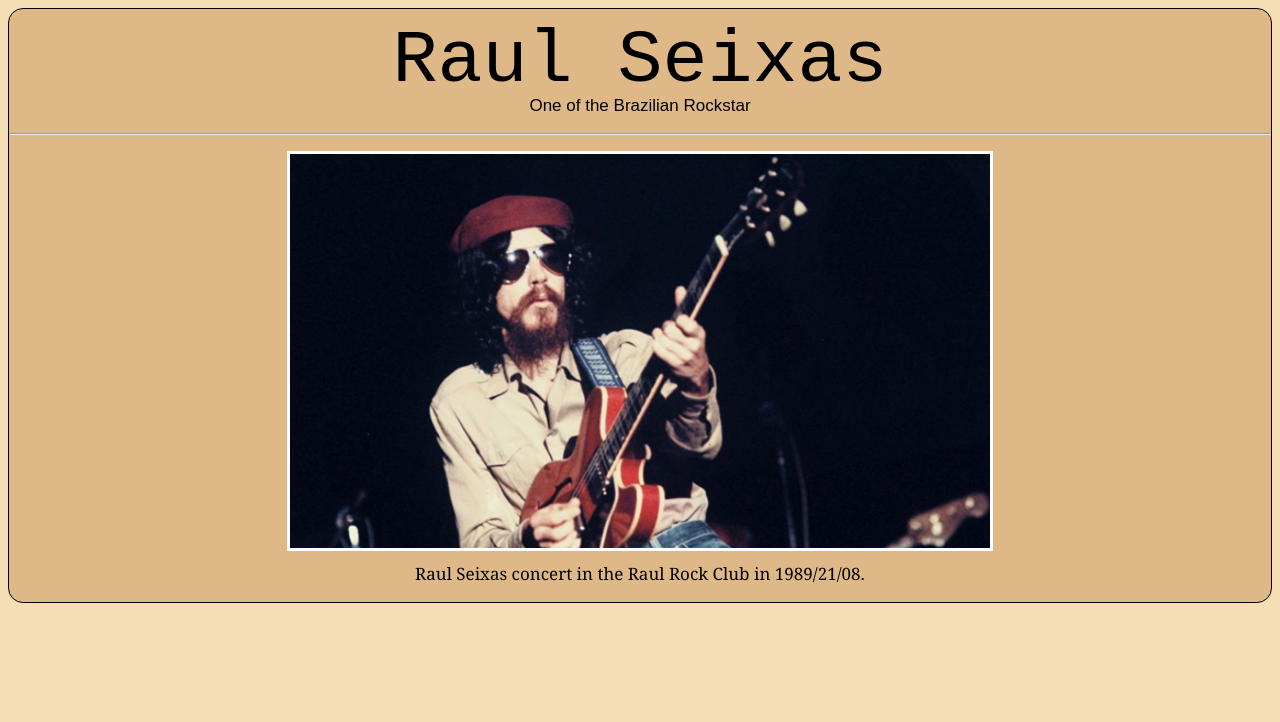
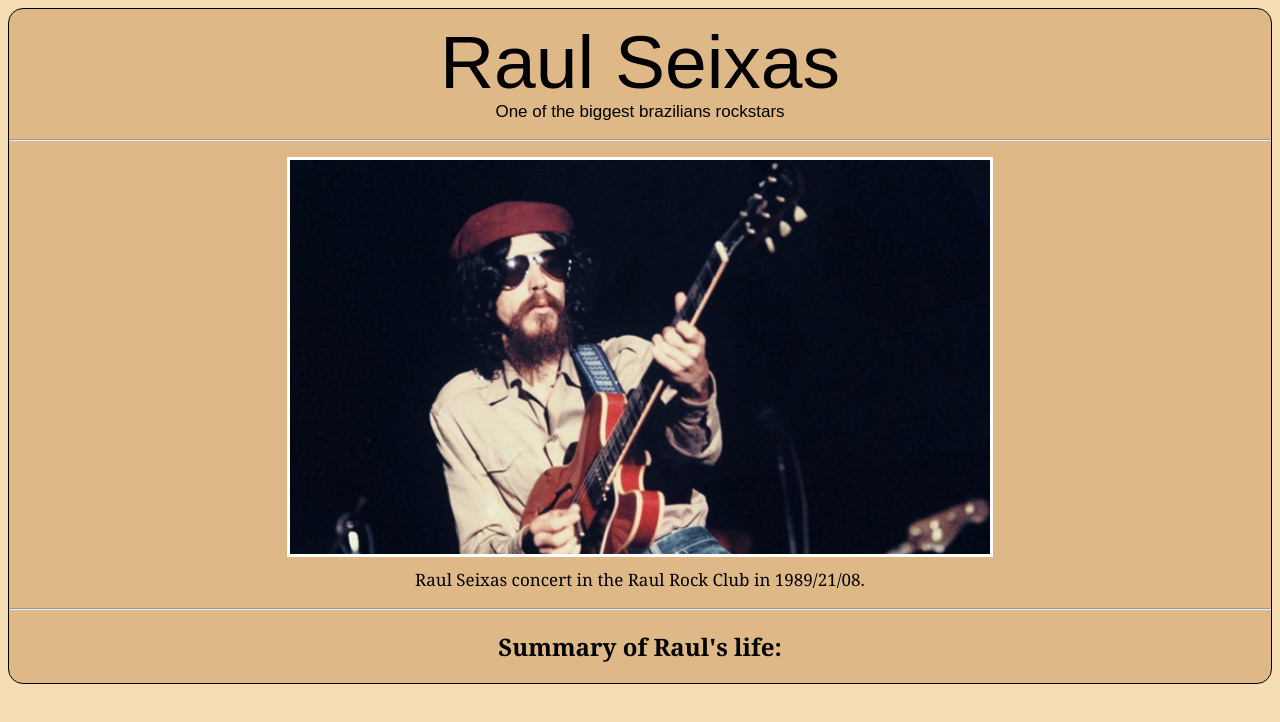
Before and after one commit to albertKCR/tribute-page-codecamp, a plain HTML site: page index.html in a window 1280 px wide. Drawn offline with Linux system fonts and the light colour scheme.

Commit message:
titulo-resumo

```diff
--- a/index.html
+++ b/index.html
@@ -6,6 +6,10 @@
     <style>
         body{
             background-color: #F5DEB3;
+        }
+        h2{
+            font-family: Cambria;
+            text-align: center;
         }
         #main{
             background-color: #DEB887;
@@ -16,23 +20,22 @@
         }
         #title{
             color: #000000;
-
             text-align: center;
             margin-left: auto;
             margin-right: auto;
             margin-top: 10px;
             font-size: 75px;
-            font-family: monospace;
+            font-family: sans-serif;
             width: 70%;
         }
         #subtitle{
             color: black;
             font-size: 17px;
-            margin-top: -8px;
+            margin-top: -3px;
             font-family:sans-serif;
         }
         #img-div{
-
+            width: auto;
         }
         #image{
             width: 700px;
@@ -49,19 +52,26 @@
             text-align: center;
             font-size: 17px;
         }
-        #tribute-info{}
+        #tribute-info{
+            font-family: serif;
+
+        }
         #tribute-link{}
     </style>
 </head>
 <body>
     <main id="main">
-        <div id="title">Raul Seixas <p id="subtitle">One of the Brazilian Rockstar</p></div>
+        <div id="title">Raul Seixas <p id="subtitle">One of the biggest brazilians rockstars</p></div>
         <hr>
         <figure id="img-div">
             <img id="image" src="raul.jpg" alt="Raul Seixa in a live show">
         </figure>
         <p id="img-caption">Raul Seixas concert in the Raul Rock Club in 1989/21/08.</p>
-        <p id="tribute-info"></p>
+        <hr>
+        <p id="tribute-info">
+
+            <h2><b>Summary of Raul's life:</b></h2>
+        </p>
         <a id="tribute-link" href="" target="_blank"></a>
     </main>
 </body>
```
